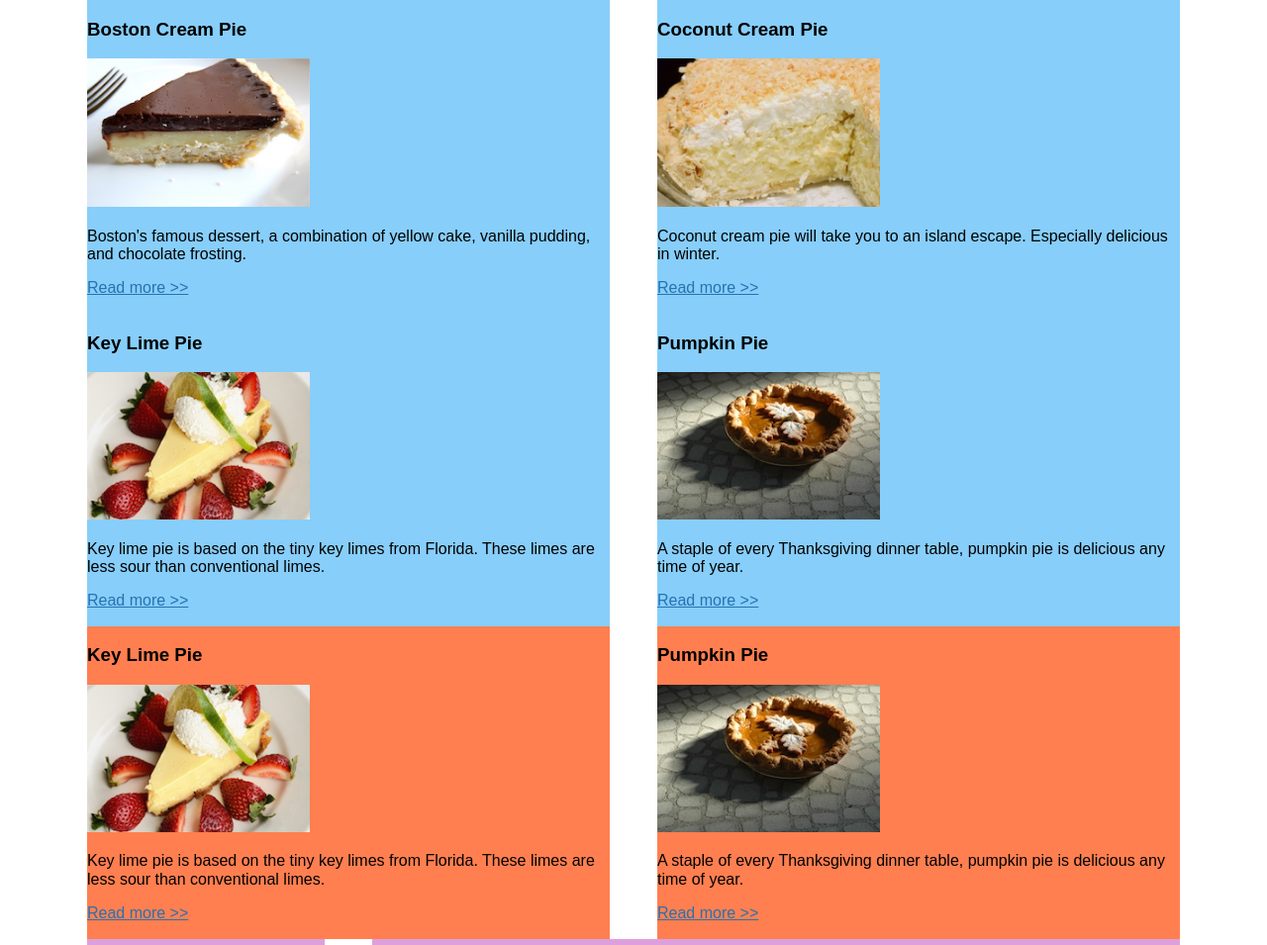
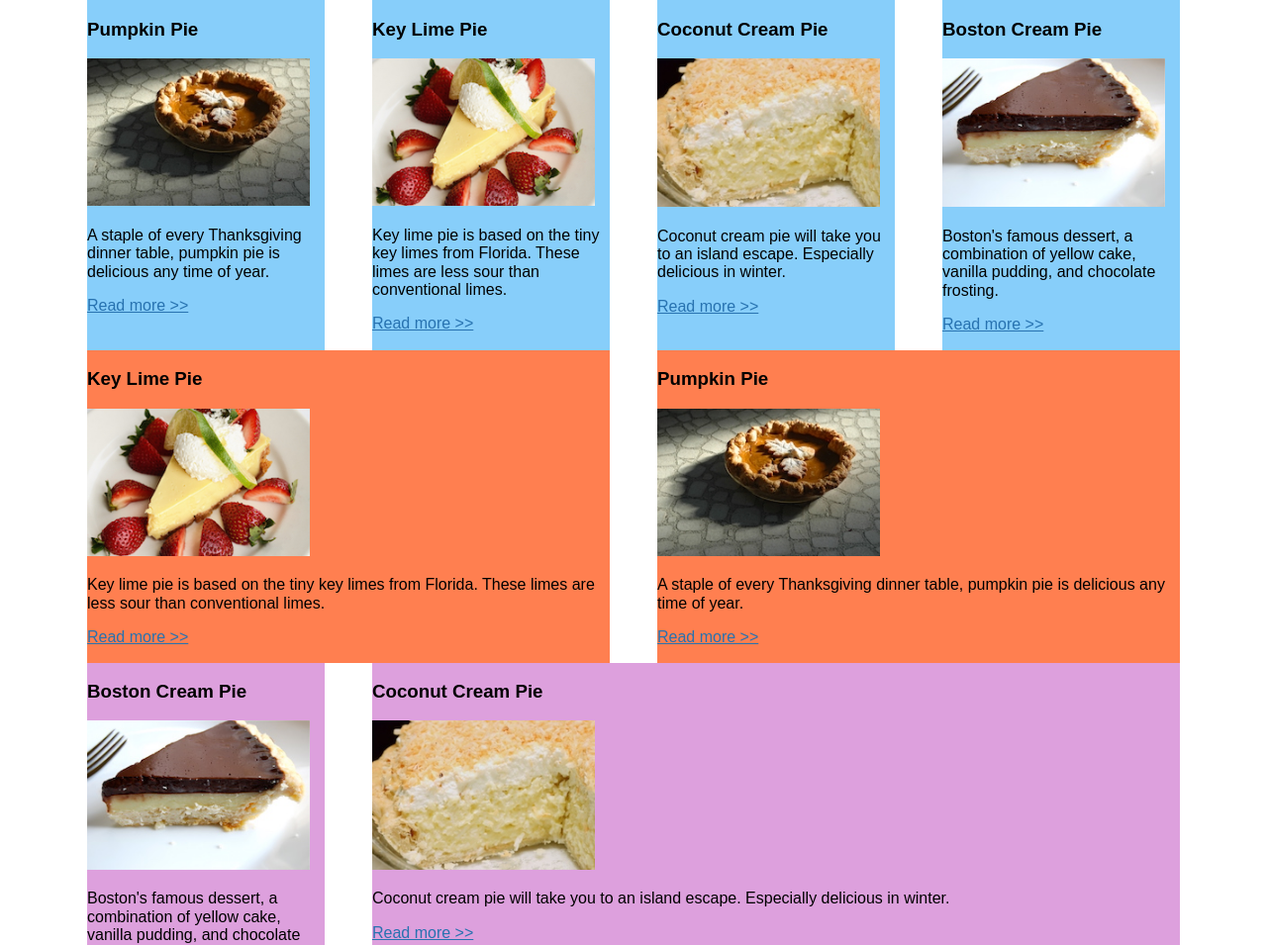
Before and after one commit to gkarmo/fem-flexbox-practice, a plain HTML site: page index.html in a window 1280 px wide. Shown: the top 955 px of the page at 99% size. Drawn offline with Linux system fonts and the light colour scheme.

Commit message:
Quick reverse exercise/row fix

```diff
--- a/css/style.css
+++ b/css/style.css
@@ -66,7 +66,7 @@ div img {
 
   .col-sm-3,
   .col-sm-6,
-  .col-5-1 {
+  .col-5-1{
     flex: 0 0 44%;
   }
 
@@ -89,7 +89,7 @@ div img {
   }
 
   .col-sm-3-r3,
-  .col-sm-3m,
+  .col-sm-3,
   .col-5-1 {
     flex: 0 0 20%;
   }
@@ -115,4 +115,13 @@ div img {
     flex: 0 0 44%;
     order: 1;
   }
+/* Reordering exercise for flexbox */
+  .reverse {
+    flex-direction: row-reverse;
+  }
+
+  .reverse [class*="col-"] {
+    margin-left: 0;
+    margin-right: 4%;
+  }
 }
--- a/index.html
+++ b/index.html
@@ -10,7 +10,7 @@
 <body>
 	<div class="wrapper">
 <!-- row 1, 4 individual boxes -->
-		<div  class="row">
+		<div  class="row reverse">
 			<article class="col-sm-3">
 				<h3>Boston Cream Pie</h3>
 			    <img src="img/boston-cream.jpg" alt="Boston creme pie.">
```
